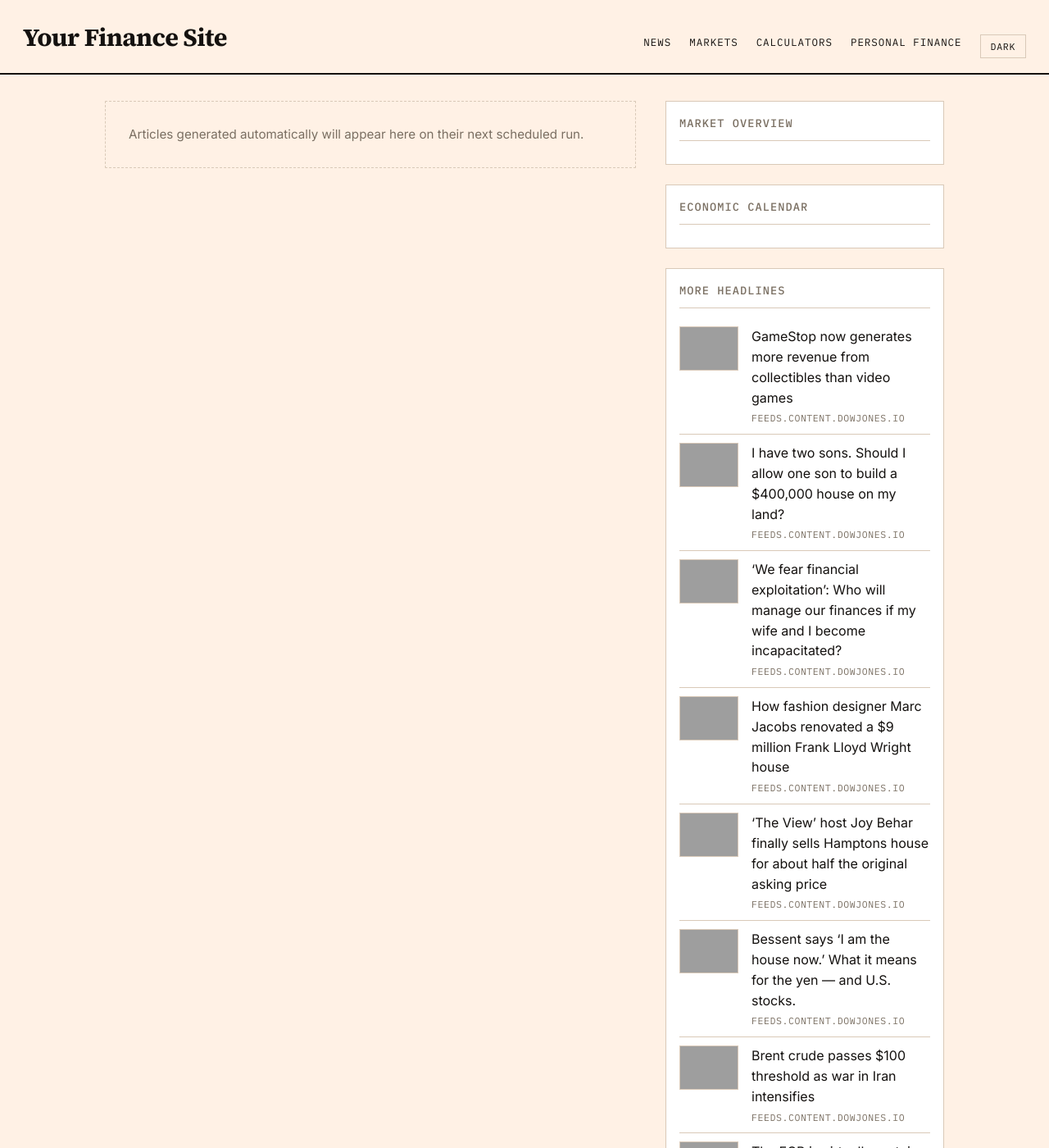
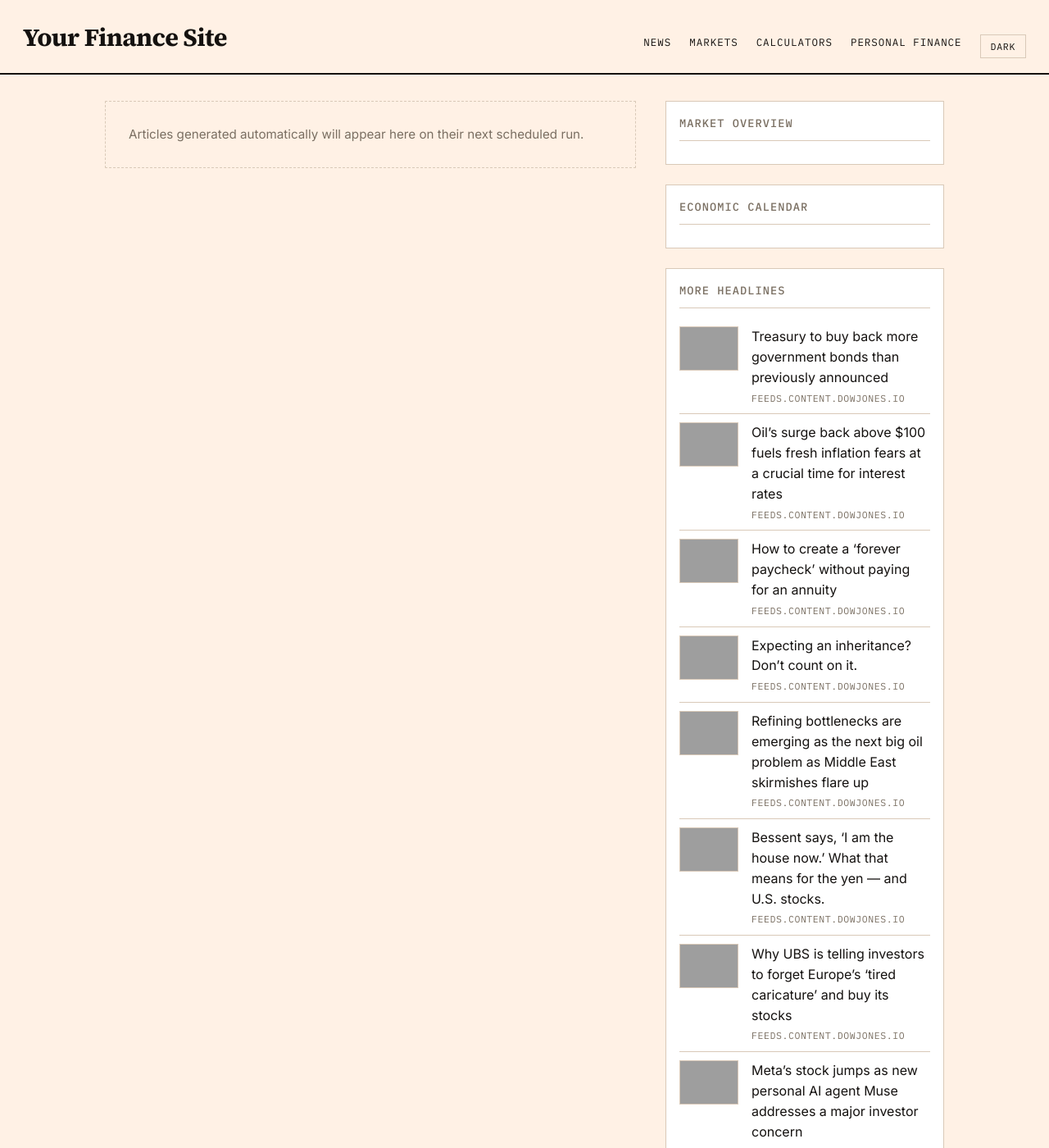
Before and after one commit to GlobTechCo/globtechco.github.io, a Jekyll site: the page built from index.html, in a window 1280 px wide and 1400 px high, cut to the strip 0-1400 px from the top of the window. Shown: the whole strip at 82% size. Built offline with Jekyll 4.4.1, drawn with Linux system fonts in a browser that asks for light colours; a script that is not in the unit is left out; the list of posts is cut into pages by our own code; some of the changed text lies outside the part shown; grey boxes are pictures that could not be loaded.

Commit message:
Auto-content update 2026-09-09

```diff
--- a/_data/aggregator.yml
+++ b/_data/aggregator.yml
@@ -1,50 +1,50 @@
-- title: "GameStop now generates more revenue from collectibles than video games"
-  link: "https://www.marketwatch.com/story/gamestop-now-generates-more-revenue-from-collectibles-than-video-games-9f3451f4?mod=mw_rss_topstories"
+- title: "Treasury to buy back more government bonds than previously announced"
+  link: "https://www.marketwatch.com/story/treasury-to-buy-back-more-government-bonds-than-previously-announced-940363ee?mod=mw_rss_topstories"
   source: "feeds.content.dowjones.io"
-  pubdate: "Wed, 09 Sep 2026 10:06:00 GMT"
-  image: "https://images.mktw.net/im-94547270"
-- title: "I have two sons. Should I allow one son to build a $400,000 house on my land?"
-  link: "https://www.marketwatch.com/story/i-have-two-sons-should-i-allow-one-son-to-build-a-400-000-house-on-my-property-im-not-permitted-to-subdivide-the-land-5ec23b62?mod=mw_rss_topstories"
-  source: "feeds.content.dowjones.io"
-  pubdate: "Wed, 09 Sep 2026 10:00:00 GMT"
-  image: "https://images.mktw.net/im-10973880"
-- title: "\u2018We fear financial exploitation\u2019: Who will manage our finances if my wife and I become incapacitated?"
-  link: "https://www.marketwatch.com/story/we-fear-financial-exploitation-who-will-manage-our-finances-if-my-wife-and-i-become-incapacitated-32efc180?mod=mw_rss_topstories"
-  source: "feeds.content.dowjones.io"
-  pubdate: "Wed, 09 Sep 2026 09:15:00 GMT"
-  image: "https://images.mktw.net/im-45105955"
-- title: "How fashion designer Marc Jacobs renovated a $9 million Frank Lloyd Wright house"
-  link: "https://www.marketwatch.com/story/how-fashion-designer-marc-jacobs-renovated-a-9-million-frank-lloyd-wright-house-3fae7d9c?mod=mw_rss_topstories"
-  source: "feeds.content.dowjones.io"
-  pubdate: "Wed, 09 Sep 2026 09:01:00 GMT"
-  image: "https://images.mktw.net/im-87477430"
-- title: "\u2018The View\u2019 host Joy Behar finally sells Hamptons house for about half the original asking price"
-  link: "https://www.marketwatch.com/story/the-view-host-joy-behar-finally-sells-hamptons-house-for-about-half-the-original-asking-price-6e991e03?mod=mw_rss_topstories"
-  source: "feeds.content.dowjones.io"
-  pubdate: "Wed, 09 Sep 2026 08:58:00 GMT"
-  image: "https://images.mktw.net/im-00298446"
-- title: "Bessent says \u2018I am the house now.\u2019 What it means for the yen \u2014 and U.S. stocks."
-  link: "https://www.marketwatch.com/story/bessent-says-i-am-the-house-now-what-it-means-for-the-yen-and-u-s-stocks-9ef63bc3?mod=mw_rss_topstories"
-  source: "feeds.content.dowjones.io"
-  pubdate: "Wed, 09 Sep 2026 08:31:00 GMT"
-  image: "https://images.mktw.net/im-18463784"
-- title: "Brent crude passes $100 threshold as war in Iran intensifies"
+  pubdate: "Wed, 09 Sep 2026 15:18:00 GMT"
+  image: "https://images.mktw.net/im-82401402"
+- title: "Oil\u2019s surge back above $100 fuels fresh inflation fears at a crucial time for interest rates"
   link: "https://www.marketwatch.com/story/brent-crude-reaches-100-as-war-in-iran-intensifies-b73832e2?mod=mw_rss_topstories"
   source: "feeds.content.dowjones.io"
-  pubdate: "Wed, 09 Sep 2026 08:27:00 GMT"
-  image: "https://images.mktw.net/im-82014203"
-- title: "The ECB is virtually certain to hike rates Thursday. Here is why Wall Street is bracing for what comes next."
-  link: "https://www.marketwatch.com/story/the-ecb-is-virtually-certain-to-hike-rates-thursday-here-is-why-wall-street-is-bracing-for-what-comes-next-7ec46af0?mod=mw_rss_topstories"
-  source: "feeds.content.dowjones.io"
-  pubdate: "Wed, 09 Sep 2026 07:42:00 GMT"
-  image: "https://images.mktw.net/im-328671"
+  pubdate: "Wed, 09 Sep 2026 15:14:00 GMT"
+  image: "https://images.mktw.net/im-77918704"
 - title: "How to create a \u2018forever paycheck\u2019 without paying for an annuity"
   link: "https://www.marketwatch.com/story/how-to-create-a-forever-paycheck-without-paying-for-an-annuity-e5d171d3?mod=mw_rss_topstories"
   source: "feeds.content.dowjones.io"
-  pubdate: "Wed, 09 Sep 2026 02:20:00 GMT"
+  pubdate: "Wed, 09 Sep 2026 14:27:00 GMT"
   image: "https://images.mktw.net/im-65749290"
-- title: "Bombardier\u2019s stock drops as the U.S.-Canada trade war intensifies. Here\u2019s what Trump is targeting next."
-  link: "https://www.marketwatch.com/story/bombardiers-stock-drops-as-the-u-s-canada-trade-war-intensifies-heres-what-trump-may-target-next-b389065e?mod=mw_rss_topstories"
+- title: "Expecting an inheritance? Don\u2019t count on it."
+  link: "https://www.marketwatch.com/story/why-you-shouldnt-stake-your-entire-retirement-plan-on-getting-an-inheritance-f35dbf96?mod=mw_rss_topstories"
   source: "feeds.content.dowjones.io"
-  pubdate: "Wed, 09 Sep 2026 00:17:00 GMT"
-  image: "https://images.mktw.net/im-83257351"
+  pubdate: "Wed, 09 Sep 2026 14:05:00 GMT"
+  image: "https://images.mktw.net/im-79080135"
+- title: "Refining bottlenecks are emerging as the next big oil problem as Middle East skirmishes flare up"
+  link: "https://www.marketwatch.com/story/refining-bottlenecks-are-emerging-as-the-next-big-oil-problem-as-middle-east-skirmishes-flare-up-24528e22?mod=mw_rss_topstories"
+  source: "feeds.content.dowjones.io"
+  pubdate: "Wed, 09 Sep 2026 13:46:00 GMT"
+  image: "https://images.mktw.net/im-96642086"
+- title: "Bessent says, \u2018I am the house now.\u2019 What that means for the yen \u2014 and U.S. stocks."
+  link: "https://www.marketwatch.com/story/bessent-says-i-am-the-house-now-what-it-means-for-the-yen-and-u-s-stocks-9ef63bc3?mod=mw_rss_topstories"
+  source: "feeds.content.dowjones.io"
+  pubdate: "Wed, 09 Sep 2026 13:24:00 GMT"
+  image: "https://images.mktw.net/im-18463784"
+- title: "Why UBS is telling investors to forget Europe\u2019s \u2018tired caricature\u2019 and buy its stocks"
+  link: "https://www.marketwatch.com/story/why-ubs-is-telling-investors-to-forget-europes-tired-caricature-and-buy-its-stocks-9787b780?mod=mw_rss_topstories"
+  source: "feeds.content.dowjones.io"
+  pubdate: "Wed, 09 Sep 2026 12:55:00 GMT"
+  image: "https://images.mktw.net/im-57848433"
+- title: "Meta\u2019s stock jumps as new personal AI agent Muse addresses a major investor concern"
+  link: "https://www.marketwatch.com/story/meta-stock-jumps-as-new-personal-ai-agent-muse-addresses-a-major-investor-concern-5ad0a373?mod=mw_rss_topstories"
+  source: "feeds.content.dowjones.io"
+  pubdate: "Wed, 09 Sep 2026 12:43:00 GMT"
+  image: "https://images.mktw.net/im-91164116"
+- title: "I did everything \u2018right\u2019 with my health insurance \u2014 and still got a surprise bill. Here\u2019s what I learned."
+  link: "https://www.marketwatch.com/story/i-did-everything-right-with-my-health-insurance-and-still-got-a-surprise-bill-heres-what-i-learned-51121f3f?mod=mw_rss_topstories"
+  source: "feeds.content.dowjones.io"
+  pubdate: "Wed, 09 Sep 2026 12:17:00 GMT"
+  image: "https://images.mktw.net/im-61636551"
+- title: "Strategists say S&P 500 could top 8,000 \u2014 but risks of a pullback are mounting"
+  link: "https://www.marketwatch.com/story/strategists-say-s-p-500-could-top-8-000-but-risks-of-a-pullback-are-mounting-e1629564?mod=mw_rss_topstories"
+  source: "feeds.content.dowjones.io"
+  pubdate: "Wed, 09 Sep 2026 11:24:00 GMT"
+  image: "https://images.mktw.net/im-23957069"
```
